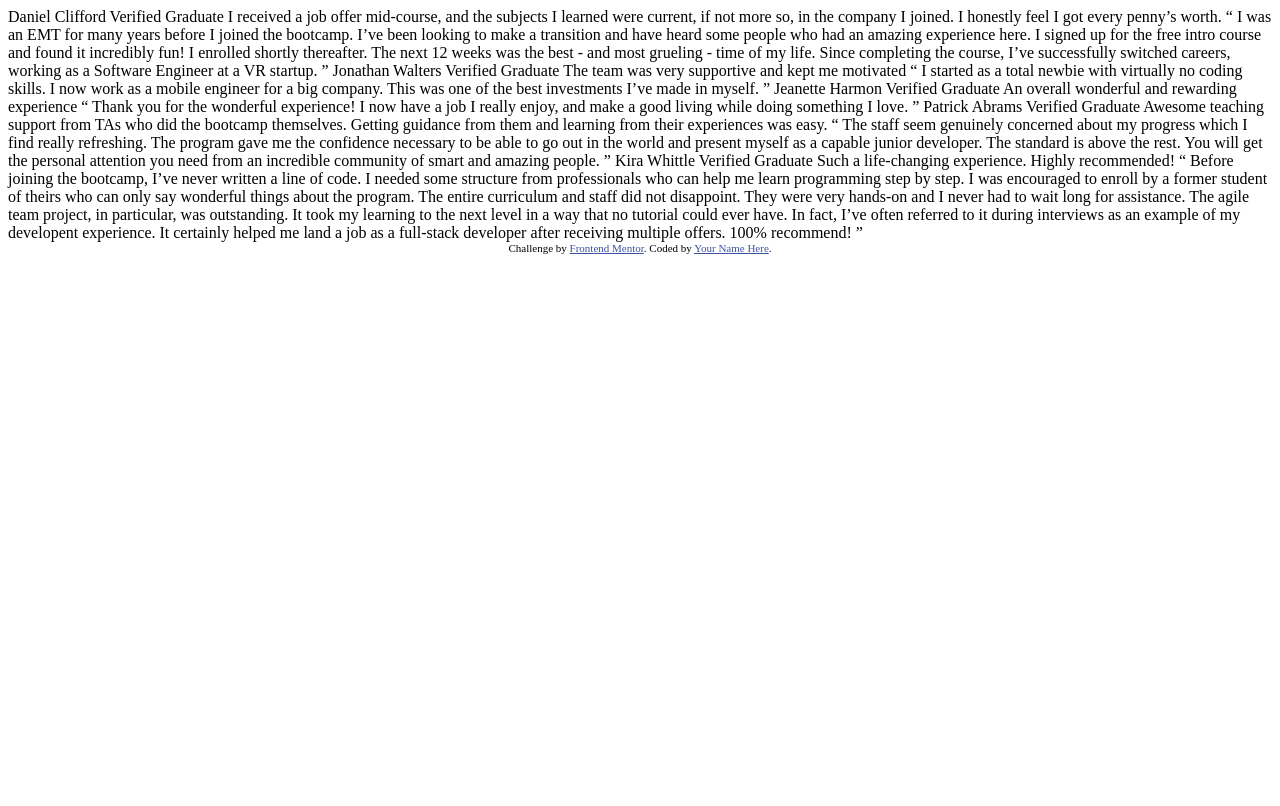
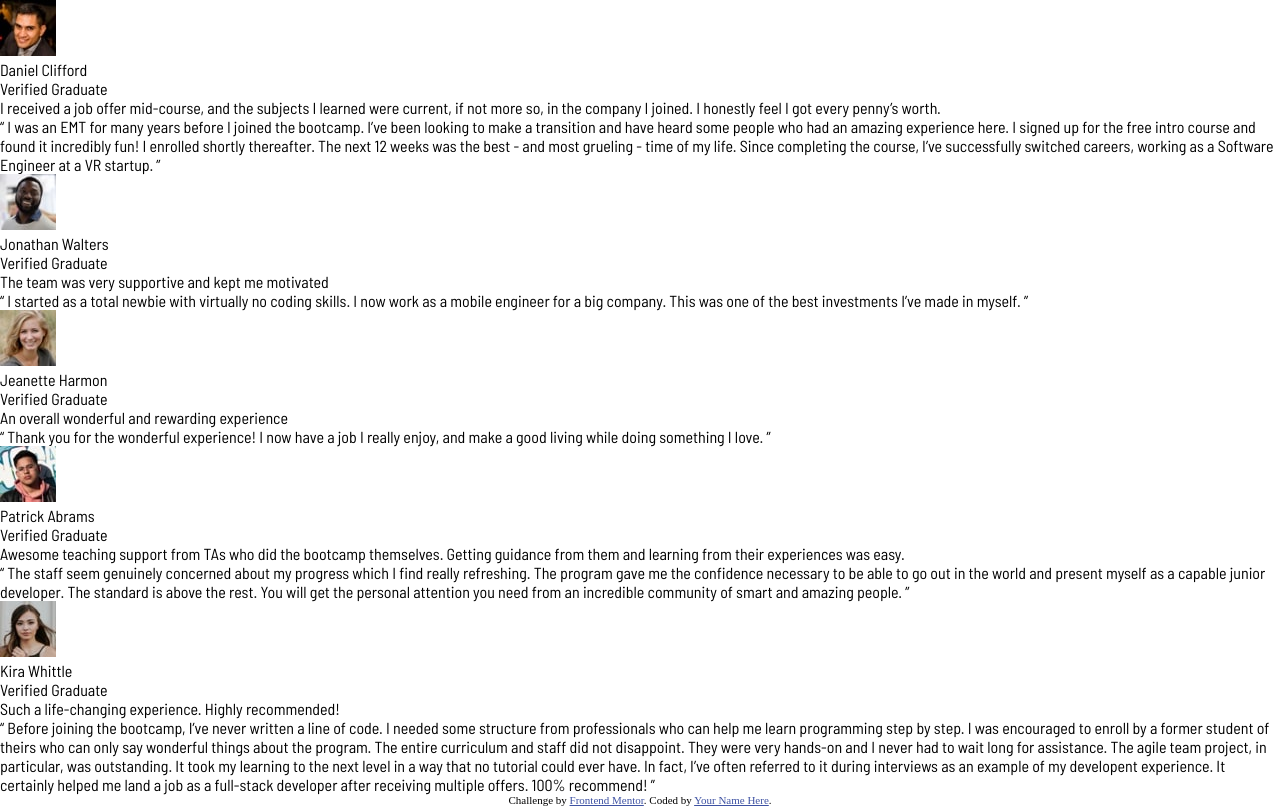
Before and after one commit to kaloyanasenov/testimonials-grid-section-main, a plain HTML site: page index.html in a window 1280 px wide. Drawn offline with Linux system fonts and the light colour scheme.

Commit message:
html + css setup

```diff
--- a/index.html
+++ b/index.html
@@ -5,7 +5,11 @@
   <meta name="viewport" content="width=device-width, initial-scale=1.0"> <!-- displays site properly based on user's device -->
 
   <link rel="icon" type="image/png" sizes="32x32" href="./images/favicon-32x32.png">
+  <link rel="stylesheet" href="style.css">
 
+  <link rel="preconnect" href="https://fonts.googleapis.com">
+  <link rel="preconnect" href="https://fonts.gstatic.com" crossorigin>
+  <link href="https://fonts.googleapis.com/css2?family=Barlow+Semi+Condensed:ital,wght@0,100;0,200;0,300;0,400;0,500;0,600;0,700;0,800;0,900;1,100;1,200;1,300;1,400;1,500;1,600;1,700;1,800;1,900&family=Inter:ital,opsz,wght@0,14..32,100..900;1,14..32,100..900&display=swap" rel="stylesheet">
   <title>Frontend Mentor | [Challenge Name Here]</title>
 
   <!-- Feel free to remove these styles or customise in your own stylesheet 👍 -->
@@ -15,58 +19,78 @@
   </style>
 </head>
 <body>
-  Daniel Clifford
-  Verified Graduate
 
-  I received a job offer mid-course, and the subjects I learned were current, if not more so,
-  in the company I joined. I honestly feel I got every penny’s worth.
 
-  “ I was an EMT for many years before I joined the bootcamp. I’ve been looking to make a
+  <div class="grid">
+
+    <div class="box1">
+      <img class="profile_img" src="images\image-daniel.jpg" alt="Daniel profile picture">
+      <div class="bio">
+        <p class="name">Daniel Clifford</p>
+        <p class="info">Verified Graduate</p>
+      </div>
+      <p class="highlight">I received a job offer mid-course, and the subjects I learned were current, if not more so,
+      in the company I joined. I honestly feel I got every penny’s worth.</p>
+      <p class="quote">“ I was an EMT for many years before I joined the bootcamp. I’ve been looking to make a
       transition and have heard some people who had an amazing experience here. I signed up
       for the free intro course and found it incredibly fun! I enrolled shortly thereafter.
       The next 12 weeks was the best - and most grueling - time of my life. Since completing
-  the course, I’ve successfully switched careers, working as a Software Engineer at a VR startup. ”
+      the course, I’ve successfully switched careers, working as a Software Engineer at a VR startup. ”</p>
+    </div>
 
-  Jonathan Walters
-  Verified Graduate
+    <div class="box2">
+      <img class="profile_img" src="images\image-jonathan.jpg" alt="Jonathan profile picture">
+      <div class="bio">
+        <p class="name">Jonathan Walters</p>
+        <p class="info">Verified Graduate</p>
+      </div>
+      <p class="highlight">The team was very supportive and kept me motivated</p>
+      <p class="quote">“ I started as a total newbie with virtually no coding skills. I now work as a mobile engineer
+      for a big company. This was one of the best investments I’ve made in myself. ” </p>
+    </div>
 
-  The team was very supportive and kept me motivated
+    <div class="box3">
+      <img class="profile_img" src="images\image-jeanette.jpg" alt="Jeanette proifle picture">
+      <div class="bio">
+        <p class="name">Jeanette Harmon</p>
+        <p class="info">Verified Graduate</p>
+      </div>
+      <p class="highlight">An overall wonderful and rewarding experience</p>
+      <p class="quote">“ Thank you for the wonderful experience! I now have a job I really enjoy, and make a good living
+      while doing something I love. ” </p>
+    </div>
 
-  “ I started as a total newbie with virtually no coding skills. I now work as a mobile engineer
-  for a big company. This was one of the best investments I’ve made in myself. ”
-
-  Jeanette Harmon
-  Verified Graduate
-
-  An overall wonderful and rewarding experience
-
-  “ Thank you for the wonderful experience! I now have a job I really enjoy, and make a good living
-  while doing something I love. ”
-
-  Patrick Abrams
-  Verified Graduate
-
-  Awesome teaching support from TAs who did the bootcamp themselves. Getting guidance from them and
-  learning from their experiences was easy.
-
-  “ The staff seem genuinely concerned about my progress which I find really refreshing. The program
+    <div class="box4">
+      <img class="profile_img" src="images\image-patrick.jpg" alt="Patrick profile picture">
+      <div class="bio">
+        <p class="name">Patrick Abrams</p>
+        <p class="info">Verified Graduate</p>
+      </div>
+      <p class="highlight">Awesome teaching support from TAs who did the bootcamp themselves. Getting guidance from them and
+      learning from their experiences was easy.</p>
+      <p class="quote">“ The staff seem genuinely concerned about my progress which I find really refreshing. The program
       gave me the confidence necessary to be able to go out in the world and present myself as a capable
       junior developer. The standard is above the rest. You will get the personal attention you need from
-  an incredible community of smart and amazing people. ”
+      an incredible community of smart and amazing people. ” </p>
+    </div>
 
-  Kira Whittle
-  Verified Graduate
-
-  Such a life-changing experience. Highly recommended!
-
-  “ Before joining the bootcamp, I’ve never written a line of code. I needed some structure from
+    <div class="box5">
+      <img class="profile_img" src="images\image-kira.jpg" alt="Kira profile picture">
+      <div class="bio">
+        <p class="name">Kira Whittle</p>
+        <p class="info">Verified Graduate</p>
+      </div>
+      <p class="highlight">Such a life-changing experience. Highly recommended!</p>
+      <p class="quote">“ Before joining the bootcamp, I’ve never written a line of code. I needed some structure from
       professionals who can help me learn programming step by step. I was encouraged to enroll by a former
       student of theirs who can only say wonderful things about the program. The entire curriculum and staff
       did not disappoint. They were very hands-on and I never had to wait long for assistance. The agile team
       project, in particular, was outstanding. It took my learning to the next level in a way that no tutorial
       could ever have. In fact, I’ve often referred to it during interviews as an example of my developent
       experience. It certainly helped me land a job as a full-stack developer after receiving multiple offers.
-  100% recommend! ”
+      100% recommend! ” </p>
+    </div>
+  </div>
 
   <div class="attribution">
     Challenge by <a href="https://www.frontendmentor.io?ref=challenge" target="_blank">Frontend Mentor</a>.
--- /dev/null
+++ b/style.css
@@ -0,0 +1,29 @@
+head {
+    font-size: 62.5%
+}
+
+* {
+    padding: 0;
+    margin: 0;
+}
+
+:root {
+    --primary_clr-light: hsl(260, 100%, 95%);
+    --primary_clr-med: hsl(264, 82%, 80%);
+    --primary_clr-dark: hsl(263, 55%, 52%);
+
+    --white: hsl(0, 0%, 100%);
+    --grey-100: hsl(214, 17%, 92%);
+    --grey-200: hsl(0, 0%, 81%);
+    --grey-400: hsl(224, 10%, 45%);
+    --grey-500: hsl(217, 19%, 35%);
+    --black: hsl(0, 0%, 7%);
+    --darkblue: hsl(219, 29%, 14%);
+
+    --fw-500: 500;
+    --fw-600: 600;
+}
+
+p {
+    font-family: "Barlow Semi Condensed", sans-serif;
+}
```
Lines whose indentation alone changed are shown as unchanged.
